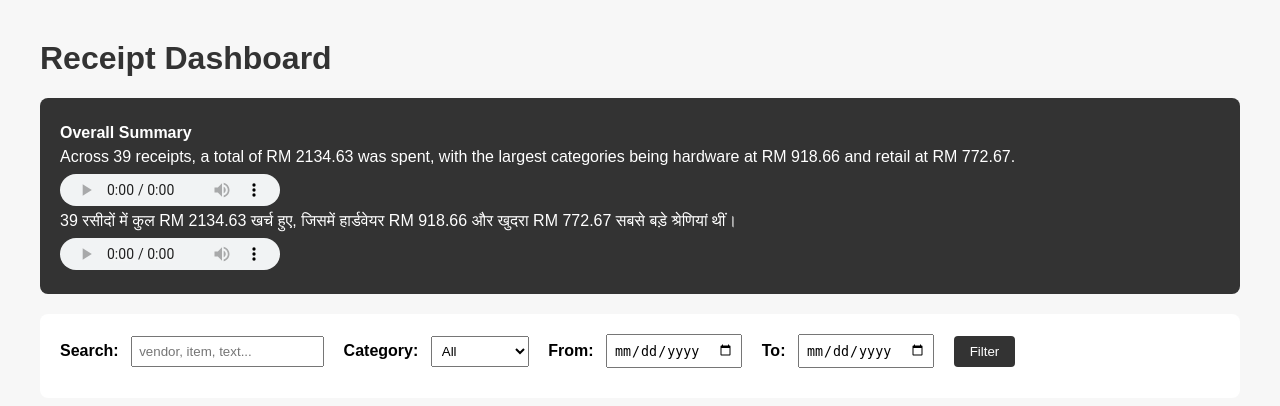
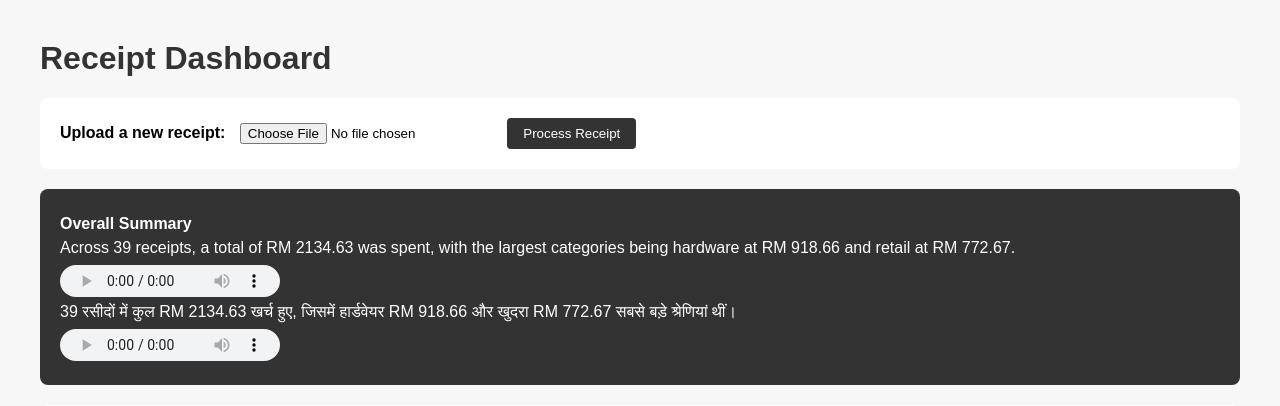
Before and after one commit to DIWACN/receipt-categorizing-iot-system, a Flask app: page / in a window 1280 px wide. Shown: the top 406 px of the page. Run offline with Flask 3, Linux system fonts and the light colour scheme; data that the repository does not hold is empty.

Commit message:
Add receipt upload feature to dashboard

```diff
--- a/dashboard/app.py
+++ b/dashboard/app.py
@@ -1,14 +1,24 @@
-from flask import Flask, render_template, request, send_from_directory
+from flask import Flask, render_template, request, send_from_directory, redirect, url_for
 import sys
 import os
 import json
 
 sys.path.append(os.path.join(os.path.dirname(__file__), "..", "db"))
-from database import get_all_receipts, filter_receipts
+sys.path.append(os.path.join(os.path.dirname(__file__), "..", "ocr"))
+sys.path.append(os.path.join(os.path.dirname(__file__), "..", "llm"))
+sys.path.append(os.path.join(os.path.dirname(__file__), "..", "tts"))
+
+from database import get_all_receipts, filter_receipts, insert_receipt, update_summary
+from extract_text import extract_text
+from classify import classify_receipt
+from summarize import generate_receipt_summary
+from generate_audio import generate_receipt_audio
 
 app = Flask(__name__)
 
-AUDIO_FOLDER = os.path.join(os.path.dirname(__file__), "..", "data", "audio")
+BASE_DIR = os.path.join(os.path.dirname(__file__), "..")
+AUDIO_FOLDER = os.path.join(BASE_DIR, "data", "audio")
+RAW_FOLDER = os.path.join(BASE_DIR, "data", "raw")
 
 
 @app.route("/")
@@ -28,7 +38,6 @@ def index():
     else:
         rows = get_all_receipts()
 
-    # Column order: id, filename, vendor, date, total, category, items, ocr_text, recommendation_summary, created_at
     receipts = []
     for row in rows:
         summary_en, summary_hi = None, None
@@ -41,37 +50,66 @@ def index():
                 pass
 
         receipts.append({
-            "id": row[0],
-            "filename": row[1],
-            "vendor": row[2],
-            "date": row[3],
-            "total": row[4],
-            "category": row[5],
-            "item_list": row[6],
-            "summary_en": summary_en,
-            "summary_hi": summary_hi,
+            "id": row[0], "filename": row[1], "vendor": row[2], "date": row[3],
+            "total": row[4], "category": row[5], "item_list": row[6],
+            "summary_en": summary_en, "summary_hi": summary_hi,
         })
 
     categories = ["groceries", "restaurant", "fuel", "pharmacy",
                   "retail", "electronics", "hardware", "other"]
 
-    # Load aggregate summary if it exists
     aggregate = None
-    aggregate_path = os.path.join(os.path.dirname(__file__), "..", "data", "aggregate_summary.json")
+    aggregate_path = os.path.join(BASE_DIR, "data", "aggregate_summary.json")
     if os.path.exists(aggregate_path):
         with open(aggregate_path, "r", encoding="utf-8") as f:
             aggregate = json.load(f)
 
     return render_template(
-        "index.html",
-        receipts=receipts,
-        categories=categories,
-        selected_category=category,
-        search_term=search_term,
-        date_from=date_from,
-        date_to=date_to,
-        aggregate=aggregate
+        "index.html", receipts=receipts, categories=categories,
+        selected_category=category, search_term=search_term,
+        date_from=date_from, date_to=date_to, aggregate=aggregate
     )
+
+
+@app.route("/upload", methods=["POST"])
+def upload():
+    file = request.files.get("receipt_image")
+    if not file or file.filename == "":
+        return redirect(url_for("index"))
+
+    os.makedirs(RAW_FOLDER, exist_ok=True)
+    filename = file.filename
+    save_path = os.path.join(RAW_FOLDER, filename)
+    file.save(save_path)
+
+    base_name = os.path.splitext(filename)[0]
+
+    ocr_text = extract_text(save_path)
+
+    result = classify_receipt(ocr_text)
+    if not result:
+        return redirect(url_for("index"))
+
+    insert_receipt(
+        filename=base_name,
+        vendor=result.get("vendor"),
+        date=result.get("date"),
+        total=result.get("total"),
+        category=result.get("category"),
+        items=result.get("items", []),
+        ocr_text=ocr_text
+    )
+
+    summary = generate_receipt_summary(
+        result.get("vendor"), result.get("date"),
+        result.get("category"), result.get("total"), result.get("items")
+    )
+    if summary:
+        summary_json = json.dumps(summary, ensure_ascii=False)
+        update_summary(base_name, summary_json)
+        generate_receipt_audio(base_name, summary_json)
+
+    return redirect(url_for("index"))
 
 
 @app.route("/audio/<path:filename>")
--- a/dashboard/templates/index.html
+++ b/dashboard/templates/index.html
@@ -6,6 +6,9 @@
     <style>
         body { font-family: Arial, sans-serif; margin: 40px; background: #f7f7f7; }
         h1 { color: #333; }
+        .upload-box { background: white; padding: 20px; border-radius: 8px; margin-bottom: 20px; }
+        .upload-box label { font-weight: bold; margin-right: 10px; }
+        .upload-box button { padding: 8px 16px; background: #333; color: white; border: none; border-radius: 4px; cursor: pointer; margin-left: 10px; }
         .aggregate-box { background: #333; color: white; padding: 20px; border-radius: 8px; margin-bottom: 20px; }
         .aggregate-box p { margin: 6px 0; }
         .aggregate-box audio { margin-top: 8px; margin-right: 10px; }
@@ -26,6 +29,12 @@
 </head>
 <body>
     <h1>Receipt Dashboard</h1>
+
+    <form class="upload-box" action="/upload" method="post" enctype="multipart/form-data">
+        <label for="receipt_image">Upload a new receipt:</label>
+        <input type="file" id="receipt_image" name="receipt_image" accept="image/*" required>
+        <button type="submit">Process Receipt</button>
+    </form>
 
     {% if aggregate %}
     <div class="aggregate-box">
```
